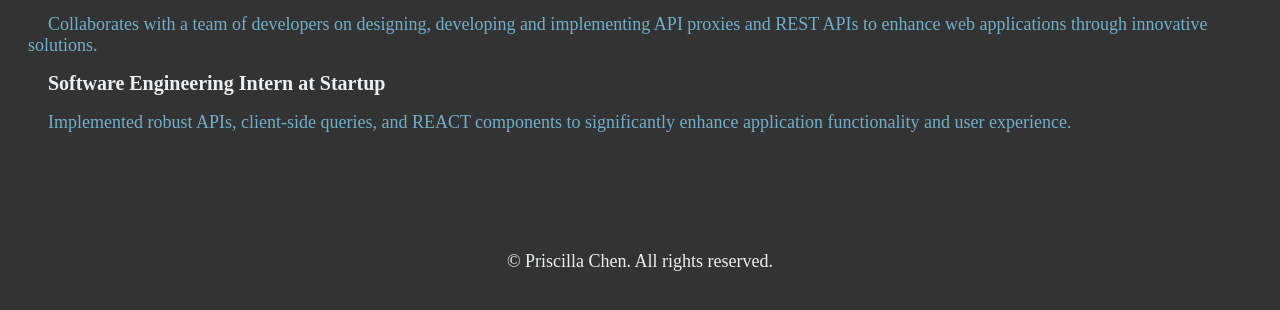
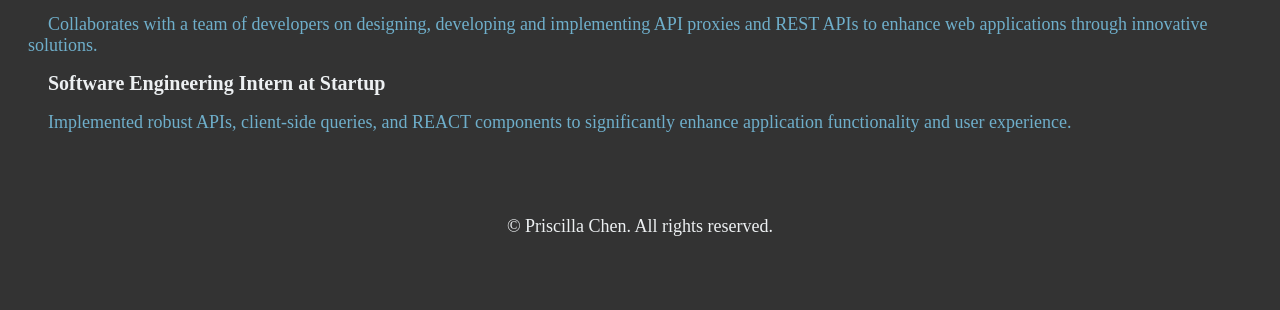
Before and after one commit to pchencal/pchencal.github.io, a plain HTML site: page index.html in a window 1280 px wide. Shown: the part 758-1068 px from the top of the page. After the commit the page ends 1041 px from the top, so only its background shows below. Drawn offline with Linux system fonts and the light colour scheme.

Commit message:
modified copyright style

```diff
--- a/styles.css
+++ b/styles.css
@@ -9,7 +9,7 @@ body {
 
 h2 { color: rgb(237, 240, 242); font-size: 20px; padding-left: 20px;}
 p2 {color:rgb(111, 175, 203); font-size: 18px; padding-left: 20px;}
-p { color: rgb(237, 240, 242); font-size: 18px; padding-top: 60px;}
+p { color: rgb(237, 240, 242); font-size: 18px; padding-top: 25px;}
 a { color: rgb(111, 175, 203); font-size: 20px; padding:30px}
 
 .profile-image {
```
